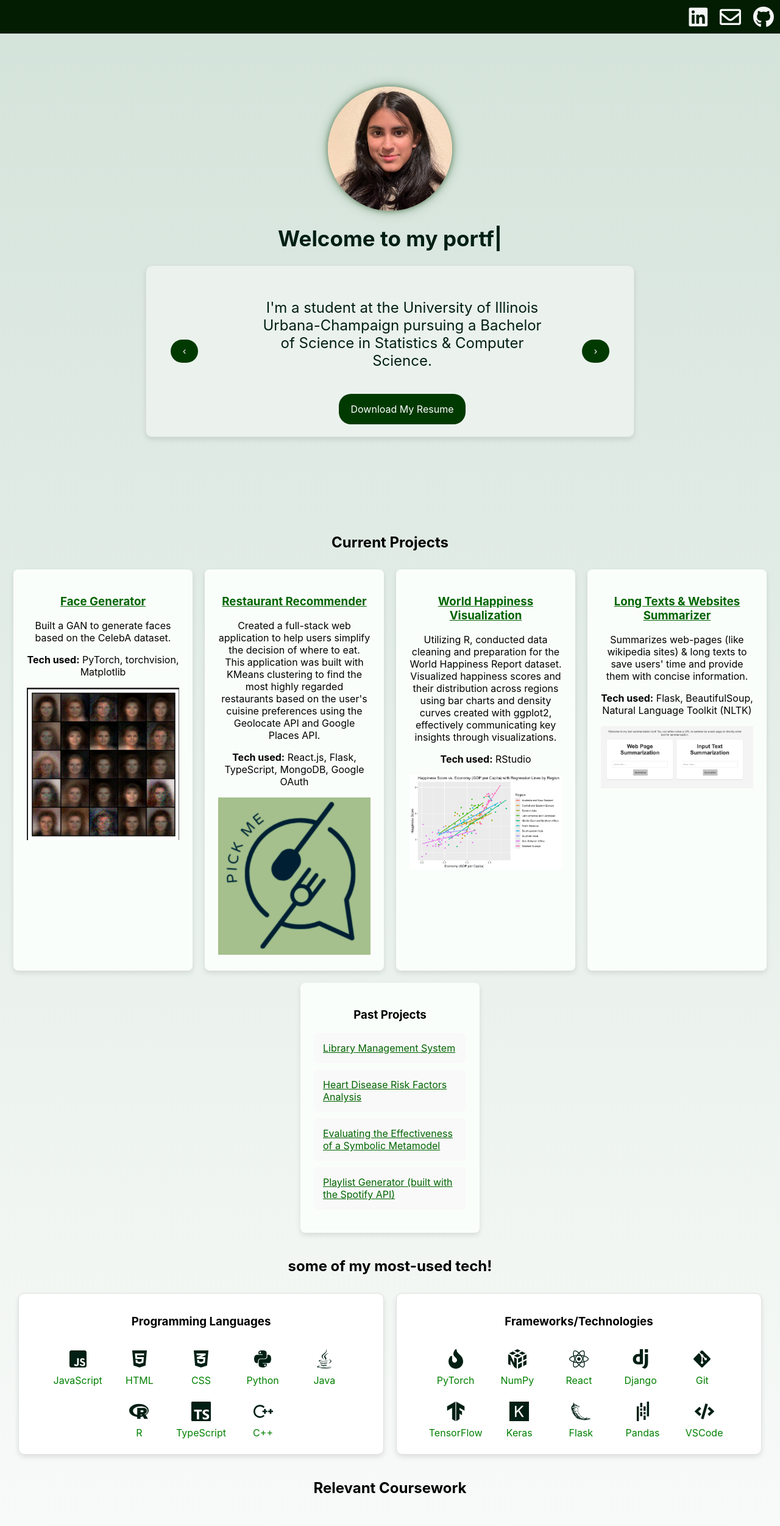
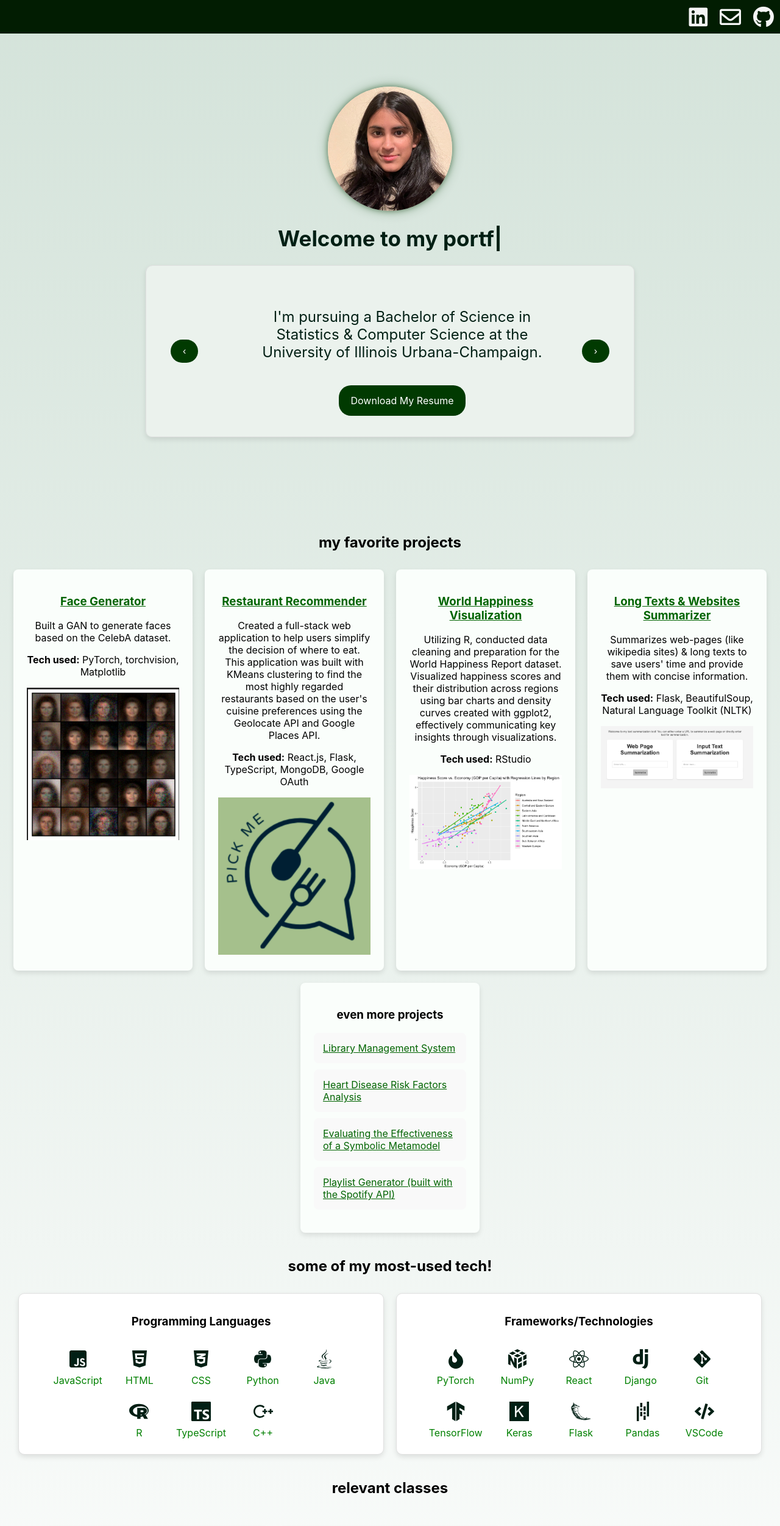
Before and after one commit to ssundr/ssundr.github.io, a React (Create React App) app in the folder portfolio/: page / in a window 1280 px wide. Shown: the top 2503 px of the page at 61% size. Built offline with nearby package versions, Linux system fonts and the light colour scheme; a web font is replaced by a local one.

Commit message:
content update

```diff
--- a/portfolio/src/App.js
+++ b/portfolio/src/App.js
@@ -50,15 +50,15 @@ function App() {
   const cards = [
     {
       content:
-        "I'm a student at the University of Illinois Urbana-Champaign pursuing a Bachelor of Science in Statistics & Computer Science.",
+       "I'm pursuing a Bachelor of Science in Statistics & Computer Science at the University of Illinois Urbana-Champaign."
     },
     {
       content:
-        "I'm currently working as a SWE intern at Arrcus on their Customer Solutions Engineering Team.",
+        "I'm currently working with Dr. Tal August at the Language Interaction Lab at UIUC, using natural language processing to analyze and quantify certainty levels in academic citations!",
     },
     {
       content:
-        "I'm constantly working on new projects and playing around with new tech so be sure to check back soon for some new updates.",
+        "Last summer, I was a SWE intern at Arrcus on their Customer Solutions Engineering Team.",
     },
     // Add more cards as needed
   ];
@@ -313,7 +313,7 @@ function App() {
 
       {/* projects section */}
       <section className="section">
-        <h2>Current Projects</h2>
+        <h2>my favorite projects</h2>
         <div className="project-card-container">
           {projects.map((project, index) => (
             <div className="project-card" key={index}>
@@ -344,7 +344,7 @@ function App() {
           {/* New card for past projects */}
           <div className="project-card">
             <div className="card-content">
-              <h3>Past Projects</h3>
+              <h3>even more projects</h3>
               <ul>
                 {pastProjects.map((project, index) => (
                   <li key={index}>
@@ -427,7 +427,7 @@ function App() {
 
       {/* coursework section */}
       <section className="section">
-        <h2>Relevant Coursework</h2>
+        <h2>relevant classes</h2>
         <div className="coursework-container">
           {coursework.map((course, index) => (
             <div
```
Also changed, not shown: 1 other file (tests, documents, lock files or other folders).
